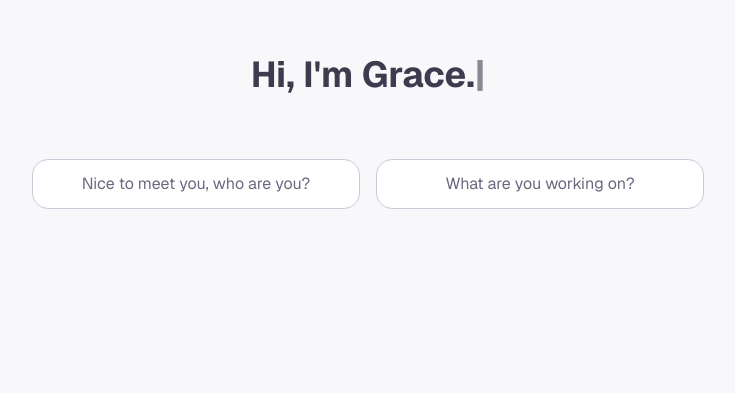
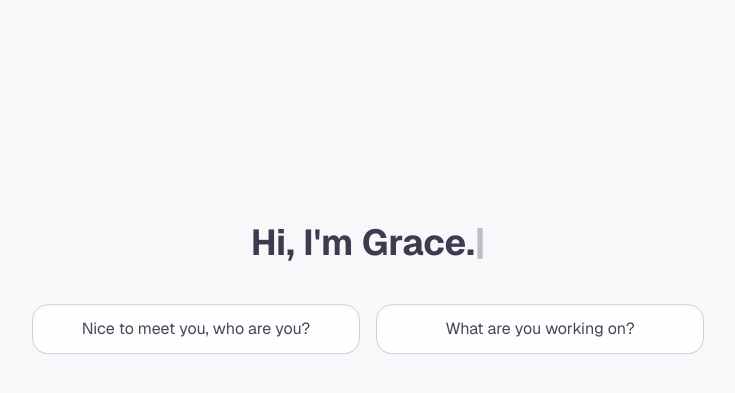
Before and after one commit to grgao/website, a Next.js app: page / in a window 1280 px wide. Shown: the part 137-530 px from the top of the page, without its empty margins (272-1007 px from the left). Built offline with nearby package versions, Linux system fonts and the light colour scheme.

Commit message:
change layout

```diff
--- a/app/page.tsx
+++ b/app/page.tsx
@@ -26,8 +26,8 @@ export default function Home() {
   }, []);
 
   return (
-    <div className="min-h-screen bg-background text-foreground flex flex-col items-center justify-start pt-48 gap-16">
-      <h1 className="text-4xl font-bold">
+    <div className="min-h-screen bg-background text-foreground relative flex items-center justify-center">
+      <h1 className="text-4xl font-bold absolute top-1/2 left-1/2 transform -translate-x-1/2 -translate-y-10">
         {displayText}
         <motion.span
           animate={isTyping ? {} : { opacity: [1, 0, 1] }}
@@ -44,24 +44,24 @@ export default function Home() {
       <AnimatePresence>
         {showInputs && (
           <motion.div
-            className="flex flex-row gap-4 w-full max-w-2xl"
+            className="flex flex-row gap-4 w-full max-w-2xl absolute top-1/2 left-1/2 transform -translate-x-1/2 translate-y-8"
             initial={{ opacity: 0, y: 30 }}
-            animate={{ opacity: 1, y: 0 }}
+            animate={{ opacity: 1, y: 8 }}
             transition={{
               duration: 3,
               ease: "easeOut"
             }}
           >
-            <input
-              type="text"
-              placeholder="Nice to meet you, who are you?"
-              className="flex-1 px-4 py-3 bg-card border border-border rounded-2xl focus:outline-none focus:ring-2 focus:ring-ring text-foreground placeholder:text-muted-foreground text-center"
-            />
-            <input
-              type="text"
-              placeholder="What are you working on?"
-              className="flex-1 px-4 py-3 bg-card border border-border rounded-2xl focus:outline-none focus:ring-2 focus:ring-ring text-foreground placeholder:text-muted-foreground text-center"
-            />
+            <button
+              className="flex-1 px-4 py-3 bg-card border border-border rounded-2xl hover:bg-muted focus:outline-none focus:ring-2 focus:ring-ring text-foreground text-center transition-colors"
+            >
+              Nice to meet you, who are you?
+            </button>
+            <button
+              className="flex-1 px-4 py-3 bg-card border border-border rounded-2xl hover:bg-muted focus:outline-none focus:ring-2 focus:ring-ring text-foreground text-center transition-colors"
+            >
+              What are you working on?
+            </button>
           </motion.div>
         )}
       </AnimatePresence>
```
